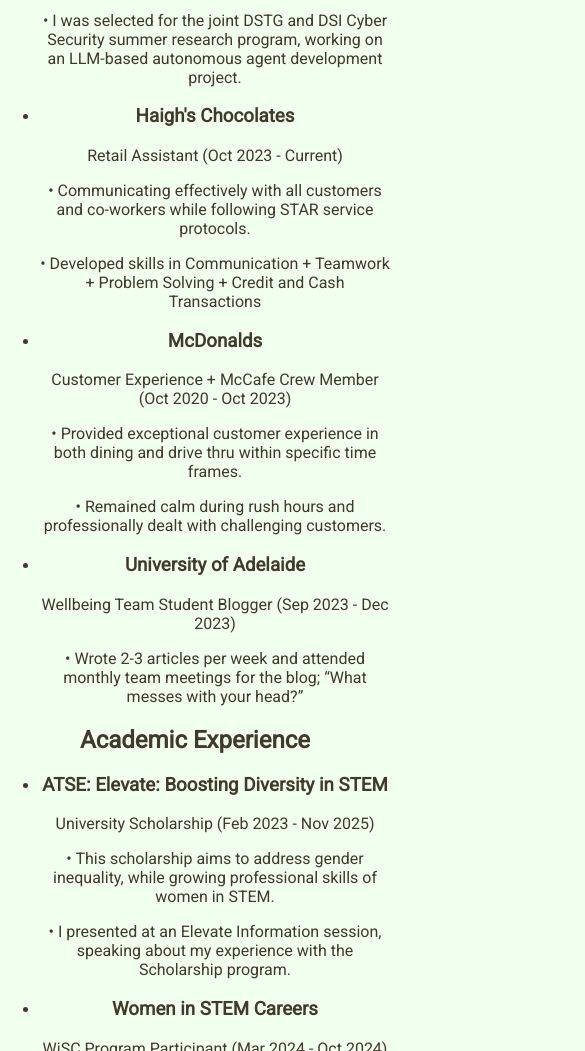
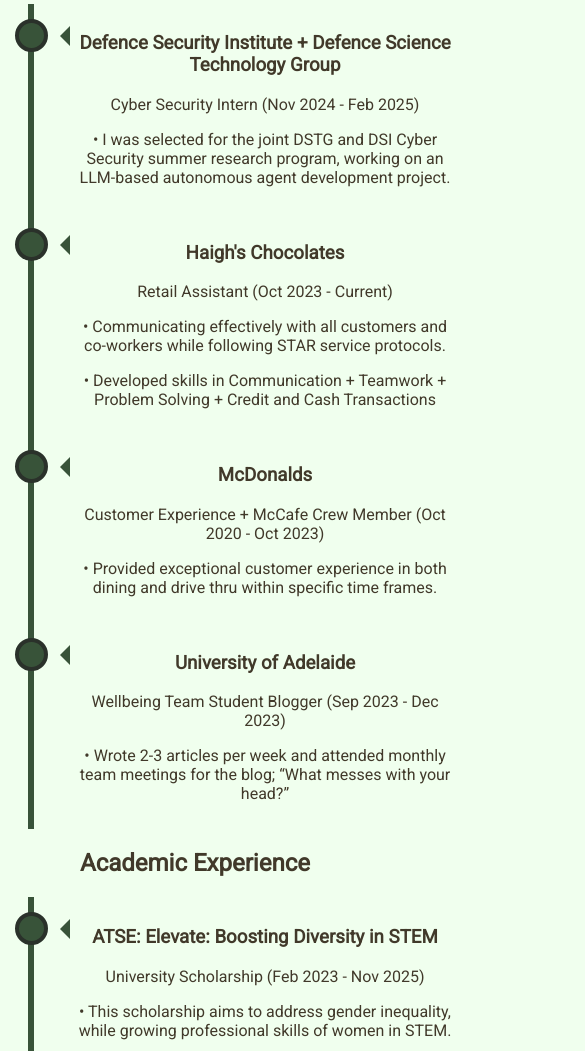
Before and after one commit to georgiapoppy/georgiapoppy.github.io, a plain HTML site: page experience.html in a window 390 px wide. Shown: the part 931-1982 px from the top of the page, 585 px wide, since content can reach past the window. Drawn offline with Linux system fonts and the light colour scheme.

Commit message:
add timeline

```diff
--- a/experience.html
+++ b/experience.html
@@ -30,81 +30,74 @@
 
     <main>
         <h2>Education</h2>
-        <div class="education1">
-            <ul>
-                <li>
+        <div class="timeline">
+            <div class="container right">
                 <h3>University of Adelaide</h3>
                 <p>Bachelor of Computer Science (Advanced) (Feb 2023 - Nov 2025)</p>
                 <p> • GPA: 6.43 (After second year)</p>
                 <p> • Coursework: Algorithm and Data Structures + Research and Team Projects + Software Engineering + 3D Imaging</p>
                 <p> • Extra Curriculars: Women in STEM + Computer Science Clubs and volunteering at University Open Days</p>
-                </li>
-                <li>
+            </div>
+            <div class="container right">
                 <h3>Nazareth Catholic College</h3>
                 <p>Year 8 to Year 12 (Jan 2018 - Dec 2022)</p>
                 <p> • ATAR: 97.00 RAW + 99.15 Year 12 Rank</p>
                 <p> • Subjects: Digital Technologies (A+) + Specialist Maths (A-) + Physics (A) + Stage 2 Methods and Japanese (in Year 11)</p>
                 <p> • Extra Curriculars: Middle School Captain (Year 9) + Language Captain (Year 12) + Created and ran Language Club</p>
                 <p> • Awards: Application, Academic, and Five Habits of Excellence every year + Yr 12 Digital Technologies Academic Award</p>
-                </li>
-            </ul>
+            </div>
         </div>
         <h2>Experience</h2>
-        <div class="education2">
-            <ul>
-                <li>
+        <div class="timeline">
+            <div class="container left">
                 <h3>Defence Security Institute + Defence Science Technology Group</h3>
                 <p>Cyber Security Intern (Nov 2024 - Feb 2025)</p>
                 <p> • I was selected for the joint DSTG and DSI Cyber Security summer research program, working on an LLM-based autonomous agent development project.</p>
-                </li>
-                <li>
+            </div>
+            <div class="container left">
                 <h3>Haigh's Chocolates</h3>
                 <p>Retail Assistant (Oct 2023 - Current)</p>
                 <p> • Communicating effectively with all customers and co-workers while following STAR service protocols.</p>
                 <p> • Developed skills in Communication + Teamwork + Problem Solving + Credit and Cash Transactions</p>
-                </li>
-                <li>
+            </div>
+            <div class="container left">
                 <h3>McDonalds</h3>
                 <p>Customer Experience + McCafe Crew Member (Oct 2020 - Oct 2023)</p>
                 <p> • Provided exceptional customer experience in both dining and drive thru within specific time frames.</p>
-                    <p> • Remained calm during rush hours and professionally dealt with challenging customers.</p>
-                </li>
-                <li>
+            </div>
+            <div class="container left">
                 <h3>University of Adelaide</h3>
                 <p>Wellbeing Team Student Blogger (Sep 2023 - Dec 2023)</p>
                 <p> • Wrote 2-3 articles per week and attended monthly team meetings for the blog; “What messes with your head?”</p>
-                </li>
-            </ul>
+            </div>
         </div>
         <h2>Academic Experience</h2>
-        <div class="education3">
-            <ul>
-                <li>
+        <div class="timeline">
+            <div class="container right">
                 <h3>ATSE: Elevate: Boosting Diversity in STEM</h3>
                 <p>University Scholarship (Feb 2023 - Nov 2025)</p>
                 <p> • This scholarship aims to address gender inequality, while growing professional skills of women in STEM.</p>
                 <p> • I presented at an Elevate Information session, speaking about my experience with the Scholarship program.</p>
-                </li>
-                <li>
+            </div>
+            <div class="container right">
                 <h3>Women in STEM Careers</h3>
                 <p>WiSC Program Participant (Mar 2024 - Oct 2024)</p>
                 <p> • WiSC provides professional and personal development for participants throughout workshops and networking events, allowing me to develop skills useful for future career opportunities.</p>
-                </li>
-                <li>
+            </div>
+            <div class="container right">
                 <h3>University of Adelaide Summer Research Scholarship</h3>
                 <p>(Nov 2024 - Feb 2025)</p>
                 <p> • My project investigated facial expression recognition in orangutans with my supervisor, Dr Xin Yuan.</p>
-                </li>
-                <li>
+            </div>
+            <div class="container right">
                 <h3>National Youth Science Forum</h3>
                 <p>NYSF Participant (Jan 2022 - April 2022)</p>
                 <p> • I was one of 50 South Australian students selected to attend online and in-person workshops at Defense, the Australian Space Agency and University of Adelaide.</p>
-                </li>
-            </ul>
+            </div>
         </div>
         <div class="education">
-            <img src="images/me5.jpg" alt="photo of georgia mason">
-            <img src="images/notes.jpg" alt="photo of georgia mason's notes">
+            <img class="tiny" src="images/me5.jpg" alt="photo of georgia mason">
+            <img class="tiny" src="images/notes.jpg" alt="photo of georgia mason's notes">
         </div>
     </main>
 
--- a/style.css
+++ b/style.css
@@ -214,16 +214,114 @@
     display: inline-block;
 }
 
+#dark2, #dark4 {
+    display: none;
+}
+
+.timeline {
+    position: relative;
+    max-width: 1200px;
+    margin: 0 auto;
+}
+
+.timeline::after {
+    content: '';
+    position: absolute;
+    width: 6px;
+    background-color: var(--accent);
+    top: 0;
+    bottom: 0;
+    left: 50%;
+    margin-left: -3px;
+}
+
+.container {
+    padding: 10px 40px;
+    position: relative;
+    background-color: inherit;
+    width: 50%;
+}
+
+.container::after {
+    content: '';
+    position: absolute;
+    width: 25px;
+    height: 25px;
+    right: -17px;
+    background-color: var(--accent);
+    border: 4px solid var(--bg-dark);
+    top: 15px;
+    border-radius: 50%;
+    z-index: 1;
+}
+
+.left {
+    left: 0;
+}
+
+.right {
+    left: 50%;
+}
+
+.left::before {
+    content: " ";
+    height: 0;
+    position: absolute;
+    top: 22px;
+    width: 0;
+    z-index: 1;
+    right: 30px;
+    border: medium solid var(--accent);
+    border-width: 10px 0 10px 10px;
+    border-color: transparent transparent transparent var(--accent);
+}
+
+.right::before {
+    content: " ";
+    height: 0;
+    position: absolute;
+    top: 22px;
+    width: 0;
+    z-index: 1;
+    left: 30px;
+    border: medium solid var(--accent);
+    border-width: 10px 10px 10px 0;
+    border-color: transparent var(--accent) transparent transparent;
+}
+
+.right::after {
+    left: -16px;
+}
+
+@media screen and (max-width: 600px) {
+    .timeline::after {
+        left: 31px;
+    }
+    .container {
+        width: 100%;
+        padding-left: 70px;
+        padding-right: 25px;
+    }
+    .container::before {
+        left: 60px;
+        border: medium solid var(--accent);
+        border-width: 10px 10px 10px 0;
+        border-color: transparent var(--accent) transparent transparent;
+    }
+    .left::after, .right::after {
+        left: 15px;
+    }
+    .right {
+        left: 0%;
+    }
+}
+
 .fade-in-image {
     animation: fadeIn 1.5s;
     -webkit-animation: fadeIn 1.5s;
     -moz-animation: fadeIn 1.5s;
     -o-animation: fadeIn 1.5s;
     -ms-animation: fadeIn 1.5s;
-}
-
-#dark2, #dark4 {
-    display: none;
 }
 
 @keyframes fadeIn {
```
Lines whose indentation alone changed are shown as unchanged.
